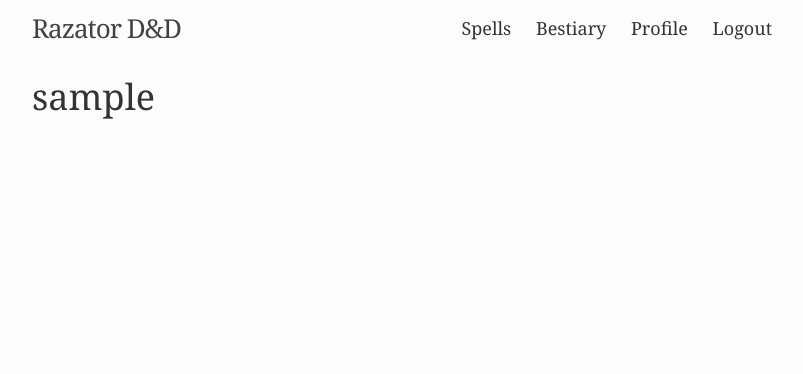
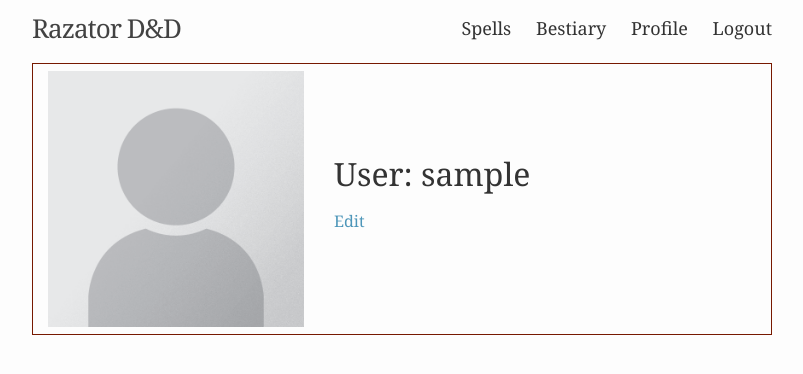
Before and after one commit to Razator73/dnd_site, a Flask app: a page that uses app/templates/profile.html in a window 1280 px wide. Shown: the top 374 px of the page, without its empty margins (238-1041 px from the left). Run offline with Flask 2, Linux system fonts and the light colour scheme; the visitor is signed in with stand-in values (Sample User, id 1); data comes from the database, SQL or seed files in the repository; parts of the project's set-up code (start-up, migrations or seed data) failed here and were passed over.

Commit message:
Profile pictures and editing

```diff
--- a/app/__init__.py
+++ b/app/__init__.py
@@ -4,7 +4,7 @@ from flask import Flask
 from flask_login import LoginManager
 from flask_migrate import Migrate
 from flask_sqlalchemy import SQLAlchemy
-
+from flask_uploads import UploadSet, IMAGES, configure_uploads
 
 load_dotenv()
 
@@ -17,4 +17,7 @@ login = LoginManager(app)
 login.login_view = 'login'
 login.login_message = 'Please log in to access this page'
 
+imagefiles = UploadSet('images', IMAGES)
+configure_uploads(app, imagefiles)
+
 from app import routes, models
--- a/app/models.py
+++ b/app/models.py
@@ -40,6 +40,7 @@ class User(UserMixin, db.Model, ModelCrud):
     username = db.Column(db.String(63), index=True, unique=True, nullable=False)
     email = db.Column(db.String(127), index=True, unique=True, nullable=False)
     password_hash = db.Column(db.String(127), nullable=False)
+    profile_picture_path = db.Column(db.String(127), default='profiles/default.png', nullable=False)
     role_id = db.Column(db.Integer, db.ForeignKey('roles.id'), default=10)
     last_seen = db.Column(db.DateTime, default=dt.datetime.utcnow)
 
--- a/app/routes.py
+++ b/app/routes.py
@@ -1,13 +1,17 @@
 import datetime as dt
+from pathlib import Path
+
 import markdown
+from PIL import Image
 
 from flask import render_template, redirect, url_for, flash, request, abort
-from flask_login import current_user, login_user, logout_user
+from flask_login import current_user, login_user, logout_user, login_required
 from werkzeug.urls import url_parse
+from werkzeug.utils import secure_filename
 
 from app import app
-from app.forms import LoginForm, RegistrationForm
-from app.models import Spell, Creature, User
+from app.forms import LoginForm, RegistrationForm, EditUserForm
+from app.models import Spell, Creature, User, Role
 
 
 def group_spells(spells):
@@ -85,15 +89,81 @@ def register():
 
 
 @app.route('/user/<username>')
+@login_required
 def profile(username):
     user = User.query.filter_by(username=username).first_or_404()
-    return render_template('profile.html', title=user.username, user=user)
+    return render_template('profile.html', title=user.username, user=user, admin_id=app.config.get('ADMIN_ROLE'))
+
+
+def save_picture(pic, user):
+    image_file = secure_filename(pic.filename)
+    filename = f'{user.username}_{image_file}'
+    picture_folder = Path(app.config.get('UPLOADED_IMAGES_DEST'))
+    if (current_pic := user.profile_picture_path.split('/')[-1]) != 'default.png':
+        (picture_folder / current_pic).unlink()
+
+    output_size = (256, 256)
+    white_color = (255, 255, 255)
+    img = Image.open(pic)
+    w, h = img.size
+    if w > h:
+        sq_img = Image.new(img.mode, (w, w), white_color)
+        sq_img.paste(img, (0, (w - h) // 2))
+        img = sq_img
+    elif h > w:
+        sq_img = Image.new(img.mode, (h, h), white_color)
+        sq_img.paste(img, ((h - w) // 2, 0))
+        img = sq_img
+    img.thumbnail(output_size)
+    img.save(picture_folder / filename)
+    return filename
+
+
+@app.route('/edit_user/<username>', methods=['GET', 'POST'])
+def edit_user(username):
+    user = User.query.filter_by(username=username).first_or_404()
+    is_admin = current_user.is_authenticated and current_user.role_id == app.config.get('ADMIN_ROLE')
+    if current_user == user or is_admin:
+        user_form = EditUserForm(user)
+        if user_form.validate_on_submit():
+            user.username = user_form.username.data
+            user.email = user_form.email.data
+            if user.role.name != user_form.role.data and is_admin:
+                role = Role.query.filter_by(name=user_form.role.data).first()
+                user.role_id = role.id
+            if profile_picture := user_form.profile_picture.data:
+                filename = save_picture(profile_picture, user)
+                user.profile_picture_path = f'profiles/{filename}'
+            user.save()
+            flash('Your changes have been saved')
+            return redirect(url_for('profile', username=user.username))
+        elif request.method == 'GET':
+            user_form.username.data = user.username
+            user_form.email.data = user.email
+            user_form.role.data = user.role.name
+        return render_template('edit_user.html', title=f'Edit {user.username}', form=user_form, user=user,
+                               admin_id=app.config.get('ADMIN_ROLE'))
+    else:
+        abort(404)
+
+
+@app.route('/delete_user/<username>')
+def delete_user(username):
+    user = User.query.filter_by(username=username).first_or_404()
+    if current_user == user:
+        user.delete()
+        flash('You have successfully deleted your account')
+    elif current_user.is_authenticated and current_user.role_id == app.config.get('ADMIN_ROLE'):
+        user.delete()
+        flash(f'User {user.username} has been successfully deleted.')
+        return redirect(url_for('user_list'))
+    return redirect(url_for('home'))
 
 
 @app.route('/users')
 def user_list():
     if current_user.is_authenticated and current_user.role_id == app.config.get('ADMIN_ROLE'):
-        users = User.query.all()
+        users = User.query.order_by(User.role_id.desc(), User.username).all()
         return render_template('users.html', title='Users', users=users)
     else:
         abort(404)
--- a/app/static/main.css
+++ b/app/static/main.css
@@ -291,4 +291,6 @@ td { padding: 7px 15px; }
 
 .searchHide { display: none; }
 
+.hidden { display: none; }
+
 /*# sourceMappingURL=main.css.map */
--- a/app/templates/profile.html
+++ b/app/templates/profile.html
@@ -1,5 +1,17 @@
 {% extends 'base.html' %}
 
 {% block dnd_content %}
-    <h1 class="page-heading">{{ user.username }}</h1>
+    <table>
+        <tr>
+            <td width="256px">
+                <img src="{{ url_for('static', filename=user.profile_picture_path) }}" width="256" height="256"/>
+            </td>
+            <td>
+                <h1>User: {{ user.username }}</h1>
+                {% if current_user == user or current_user.role_id == admin_id %}
+                    <p><a href="{{ url_for('edit_user', username=user.username) }}">Edit</a></p>
+                {% endif %}
+            </td>
+        </tr>
+    </table>
 {% endblock %}
--- a/settings.toml
+++ b/settings.toml
@@ -3,6 +3,7 @@ sqlalchemy_database_uri = 'postgresql:///dnd_site'
 sqlalchemy_track_modifications = false
 non_srd_roles = 49
 admin_role = 99
+uploaded_images_dest = './app/static/profiles/'
 [production]
 [development]
 [testing]
```
Also changed, not shown: app/forms.py (+27 -3 lines), app/templates/edit_user.html (added, +36 -0 lines), app/templates/users.html (+8 -1 lines), migrations/versions/5aa498abbb7a_pic_non_null_constraint.py (added, +32 -0 lines), migrations/versions/7c88253a4f67_user_profile_pics.py (added, +28 -0 lines), app/static/profiles/default.png (added), 3 other files.
